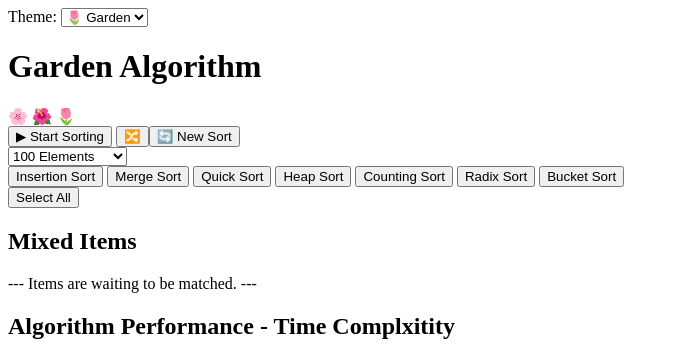
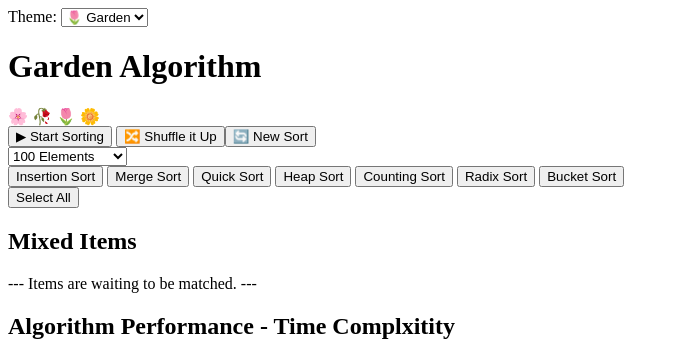
Before and after one commit to GalaRenee/icon-sorting-algorithm-2.0, a website with bundled scripts: page index.html in a window 1280 px wide. Shown: the whole page, without its empty margins (0-679 px from the left). Built offline with nearby package versions, Linux system fonts and the light colour scheme.

Commit message:
Html structure added

```diff
--- a/index.html
+++ b/index.html
@@ -24,8 +24,9 @@
                 </h1>
                 <div class="theme-icons" id="themeIcons">
                     <span class="icon">🌸</span>
-                    <span class="icon">🌺</span>
+                    <span class="icon">🥀</span>
                     <span class="icon">🌷</span>
+                    <span class="icon">🌼</span>
                 </div>
             </header>
 
@@ -34,8 +35,8 @@
                 <button id="startBtn" class="btn btn-primary">
                     <span class="btn-icon">▶</span> Start Sorting
                 </button>
-                <button id="shuffleBtn" class=""btn btn-secondary">
-                    <span class="btn-icon">🔀</span>
+                <button id="shuffleBtn" class="btn btn-secondary">
+                    <span class="btn-icon">🔀</span> Shuffle it Up
                 <button id="resetBtn" class="btn btn-tertiary">
                     <span class="btn-icon">🔄</span> New Sort
                 </button>
```
